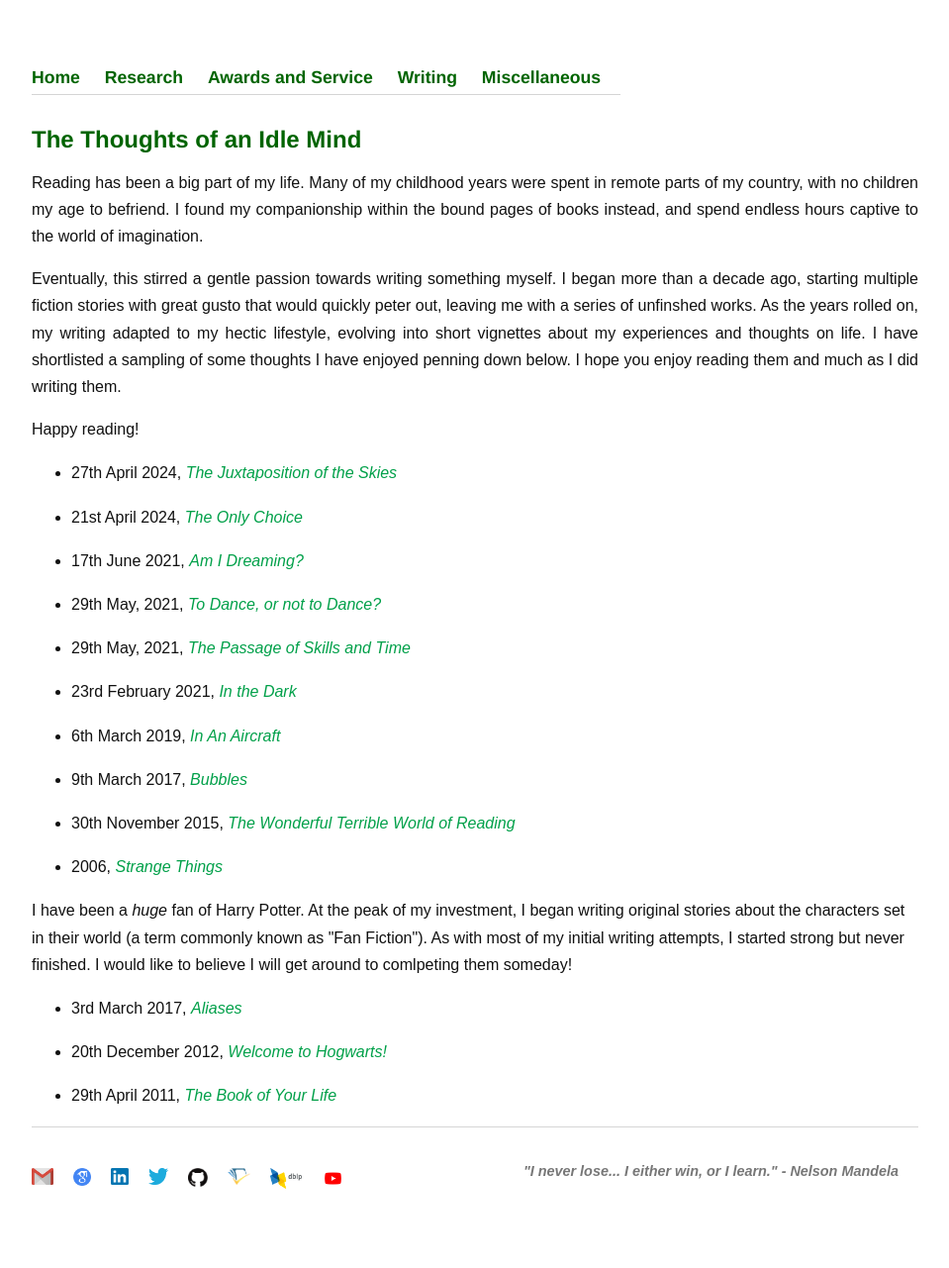
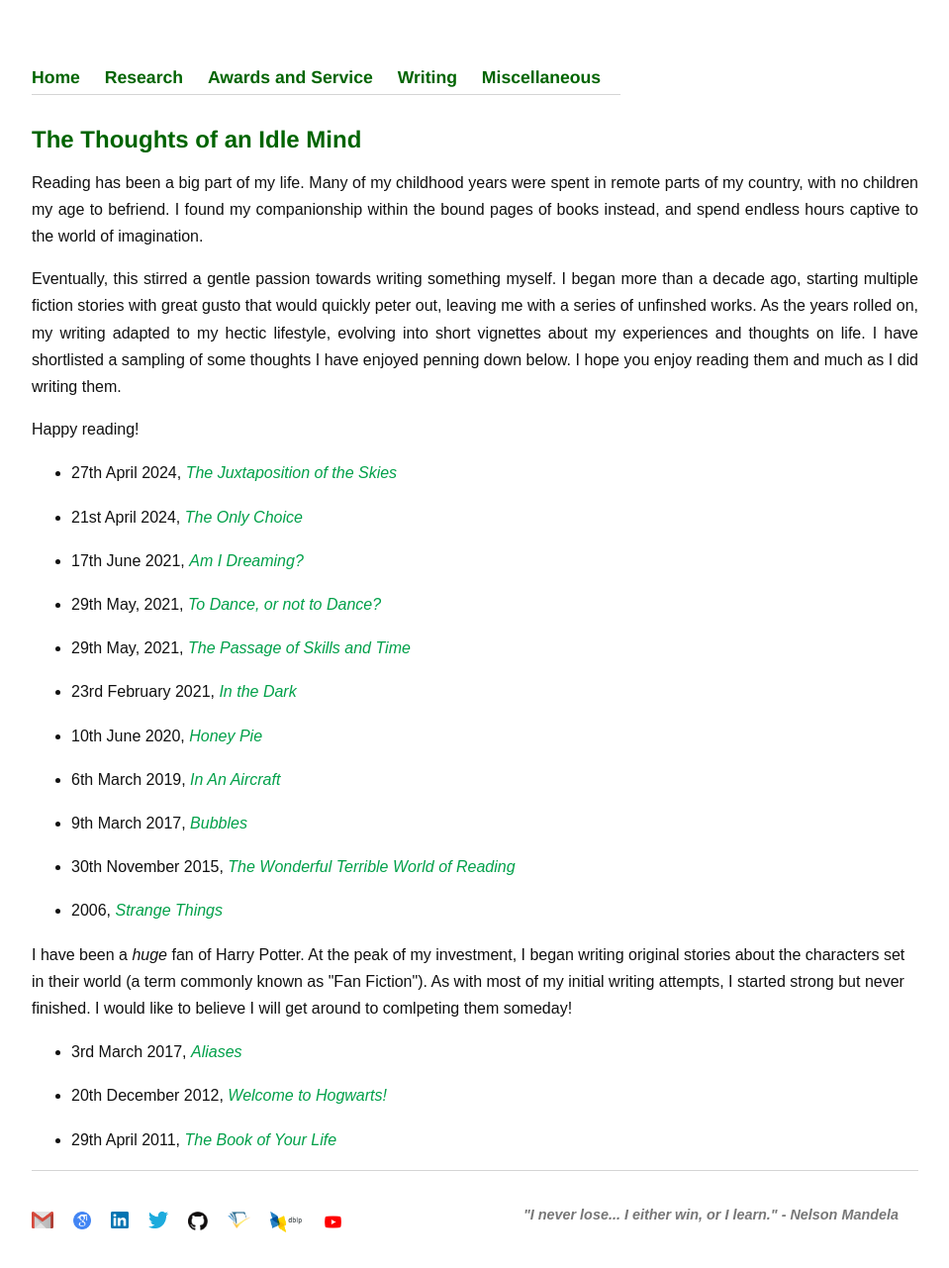
Before and after one commit to Uppaal/Uppaal.github.io, a Jekyll site: the page built from writings.html, in a window 1280 px wide. Shown: the whole page at 99% size, without its empty margins (160-1119 px from the left). Built offline with Jekyll 4.4.1, drawn with Linux system fonts in a browser that asks for light colours; before the commit the page ends 1237 px from its top, so only the background shows below that.

Commit message:
Update writings.html

```diff
--- a/writings.html
+++ b/writings.html
@@ -29,6 +29,7 @@ title: The Thoughts of an Idle Mind
 	<li>29th May, 2021, <i><a href="writings/2021_05_29-2.html">To Dance, or not to Dance?</a></i></li>
 	<li>29th May, 2021, <i><a href="writings/2021_05_29.html">The Passage of Skills and Time</a></i></li>
 	<li>23rd February 2021,	<i><a href="writings/2021_02_23.html">In the Dark</a></i></li>
+	<li>10th June 2020, <i><a href="writings/2020_06_10.html">Honey Pie</a></i></li>
 	<li>6th March 2019, <i><a href="writings/2019_03_06.html">In An Aircraft</a></i></li>
 	<li>9th March 2017, <i><a href="writings/2017_03_09.html">Bubbles</a></i></li>
 	<li>30th November 2015, <i><a href="writings/2015_11_30.html">The Wonderful Terrible World of Reading</a></i></li>
```
